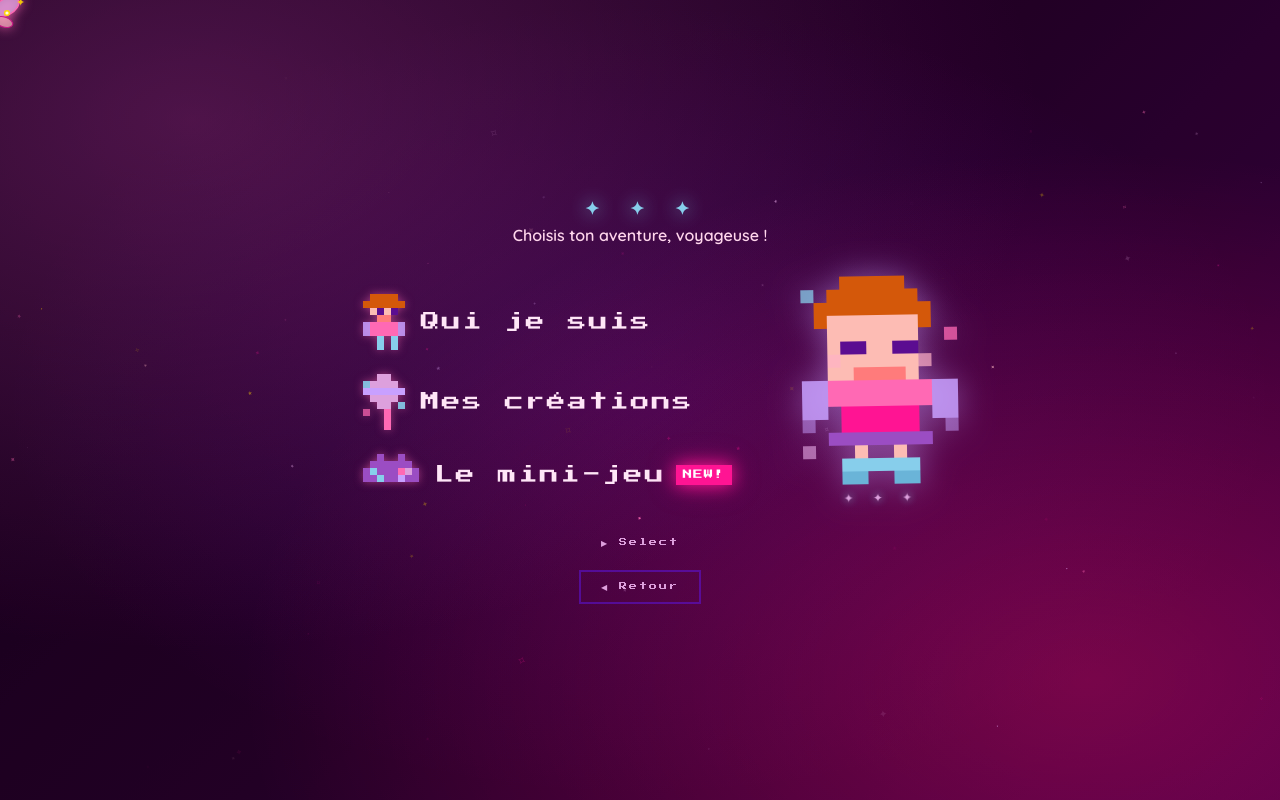
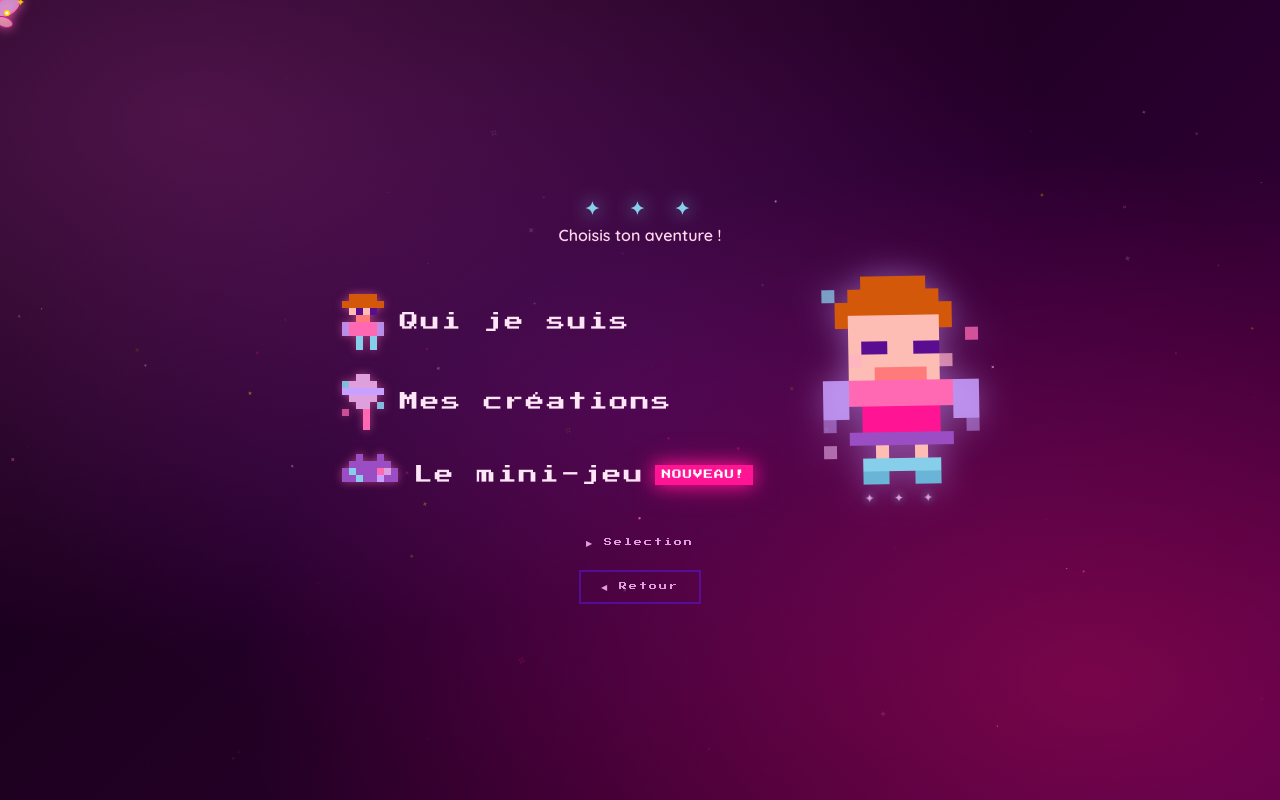
Before and after one commit to Naupile/portfolio, a plain HTML site: page index.html in a window 1280 px wide. Both pictures are taken after a click on the button "▶ PRESS START ◀". Drawn offline with Linux system fonts and the light colour scheme.

Commit message:
Update index.html

```diff
--- a/index.html
+++ b/index.html
@@ -34,7 +34,7 @@
 <section id="screen-menu" class="screen">
   <div class="menu-container">
     <h2 class="menu-title">✦ ✦ ✦</h2>
-    <p class="menu-sub">Choisis ton aventure, voyageuse !</p>
+    <p class="menu-sub">Choisis ton aventure !</p>
 
     <div class="menu-layout">
 
@@ -95,7 +95,7 @@
               <rect x="5" y="3" width="1" height="1" fill="#C8A0FF"/>
             </svg>
           </span>
-          <span class="mi-text">Le mini-jeu <span class="mi-new">NEW!</span></span>
+          <span class="mi-text">Le mini-jeu <span class="mi-new">NOUVEAU!</span></span>
         </button>
 
       </nav>
@@ -148,7 +148,7 @@
 
     </div>
 
-    <p class="menu-hint pixel-mini">▶ Select</p>
+    <p class="menu-hint pixel-mini">▶ Selection</p>
     <button class="btn-back" onclick="goTo('title')">◀ Retour</button>
   </div>
 </section>
@@ -181,7 +181,7 @@
       <div class="about-text-col">
 
         <div class="bio-box">
-          <p>Je suis Pauline — en Master com' à Rennes, un peu obsédée par les mots, les visuels et les stratégies qui ont vraiment du sens.</p>
+          <p>Je suis Pauline, en Master com' à Rennes, un peu obsédée par les mots, les visuels et les stratégies qui ont vraiment du sens.</p>
           <p>Fan inconditionnelle du violet, des jeux rétro et de la com' créative. Si tu es là, c'est que tu l'as remarqué 😄</p>
         </div>
 
@@ -220,7 +220,7 @@
           <div class="pills">
             <span class="pill">✍️ À l'aise à l'écrit</span>
             <span class="pill">🎨 Créative</span>
-            <span class="pill">💬 Bonne relationnelle</span>
+            <span class="pill">💬 Bon relationnel</span>
             <span class="pill">🔍 Curieuse</span>
             <span class="pill">🎭 À l'aise à l'oral</span>
             <span class="pill">👁️ Bonne observatrice</span>
```
